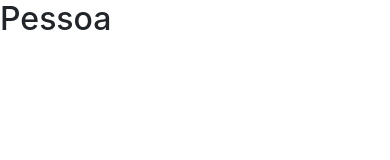
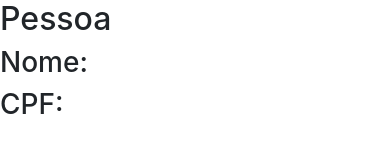
Before and after one commit to jefferson-assis/TypeScript-Hospital, a website: page hospital/index.html in a window 390 px wide. Drawn offline with nearby package versions, Linux system fonts and the light colour scheme.

Commit message:
div Pessoa

```diff
--- a/hospital/index.html
+++ b/hospital/index.html
@@ -14,7 +14,19 @@
                 <h2>Pessoa</h2>
             </div>
         </div>
+            <div class="row">
 
+                <div class="col-sm">
+                    <h3>Nome:</h3>
+                    <span id="nome"></span>
+                </div>
+
+                <div class="col-sm">
+                    <h3>CPF:</h3>
+                    <span id="cpf"></span>
+                </div>
+            </div>
+        </div>
     </div>
 </body>
 </html>
```
